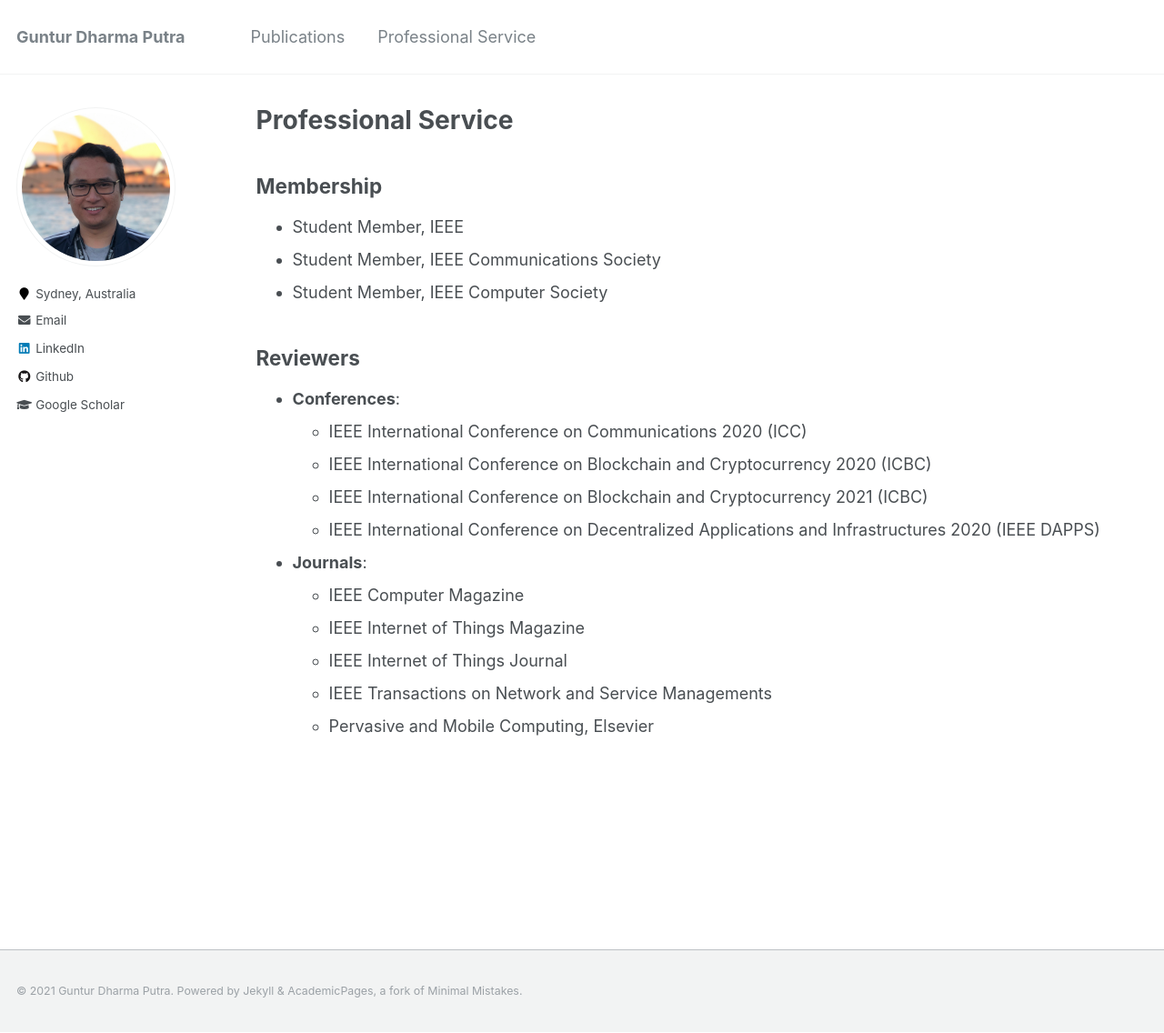
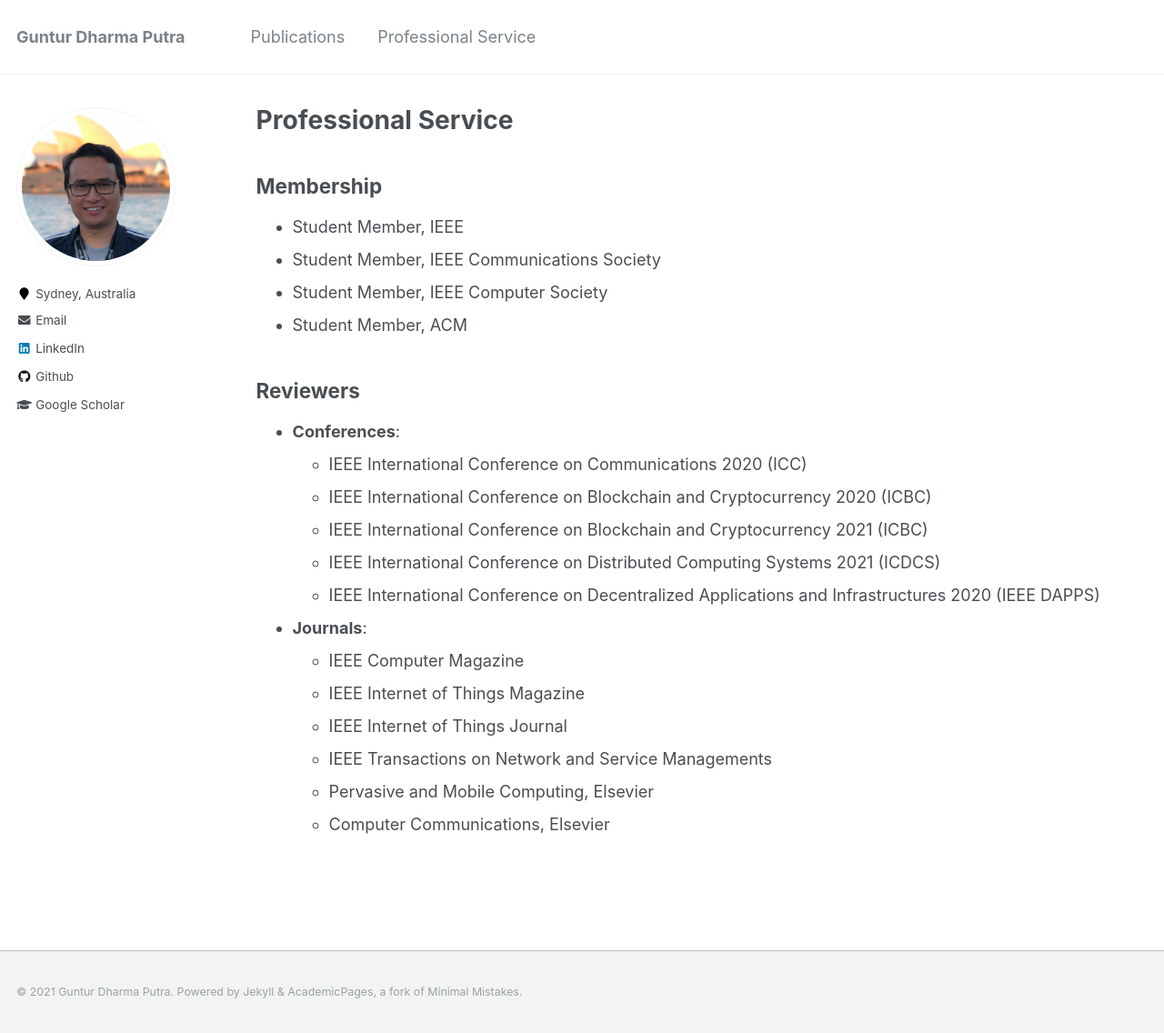
Before and after one commit to gdputra/gdputra.github.io, a Jekyll site: the page built from _pages/service.md, in a window 1280 px wide and 1136 px high. Shown: the whole window at 91% size. Built offline with Jekyll 4.4.1, drawn with Linux system fonts in a browser that asks for light colours.

Commit message:
Update service.md

```diff
--- a/_pages/service.md
+++ b/_pages/service.md
@@ -12,6 +12,7 @@ Membership
 - Student Member, IEEE
 - Student Member, IEEE Communications Society
 - Student Member, IEEE Computer Society
+- Student Member, ACM
 
 Reviewers
 ---------
@@ -19,6 +20,7 @@ Reviewers
   - IEEE International Conference on Communications 2020 (ICC)
   - IEEE International Conference on Blockchain and Cryptocurrency 2020 (ICBC)
   - IEEE International Conference on Blockchain and Cryptocurrency 2021 (ICBC)
+  - IEEE International Conference on Distributed Computing Systems 2021 (ICDCS)
   - IEEE International Conference on Decentralized Applications and Infrastructures 2020 (IEEE DAPPS)
 - **Journals**:
   - IEEE Computer Magazine
@@ -26,3 +28,4 @@ Reviewers
   - IEEE Internet of Things Journal
   - IEEE Transactions on Network and Service Managements
   - Pervasive and Mobile Computing, Elsevier
+  - Computer Communications, Elsevier
```
